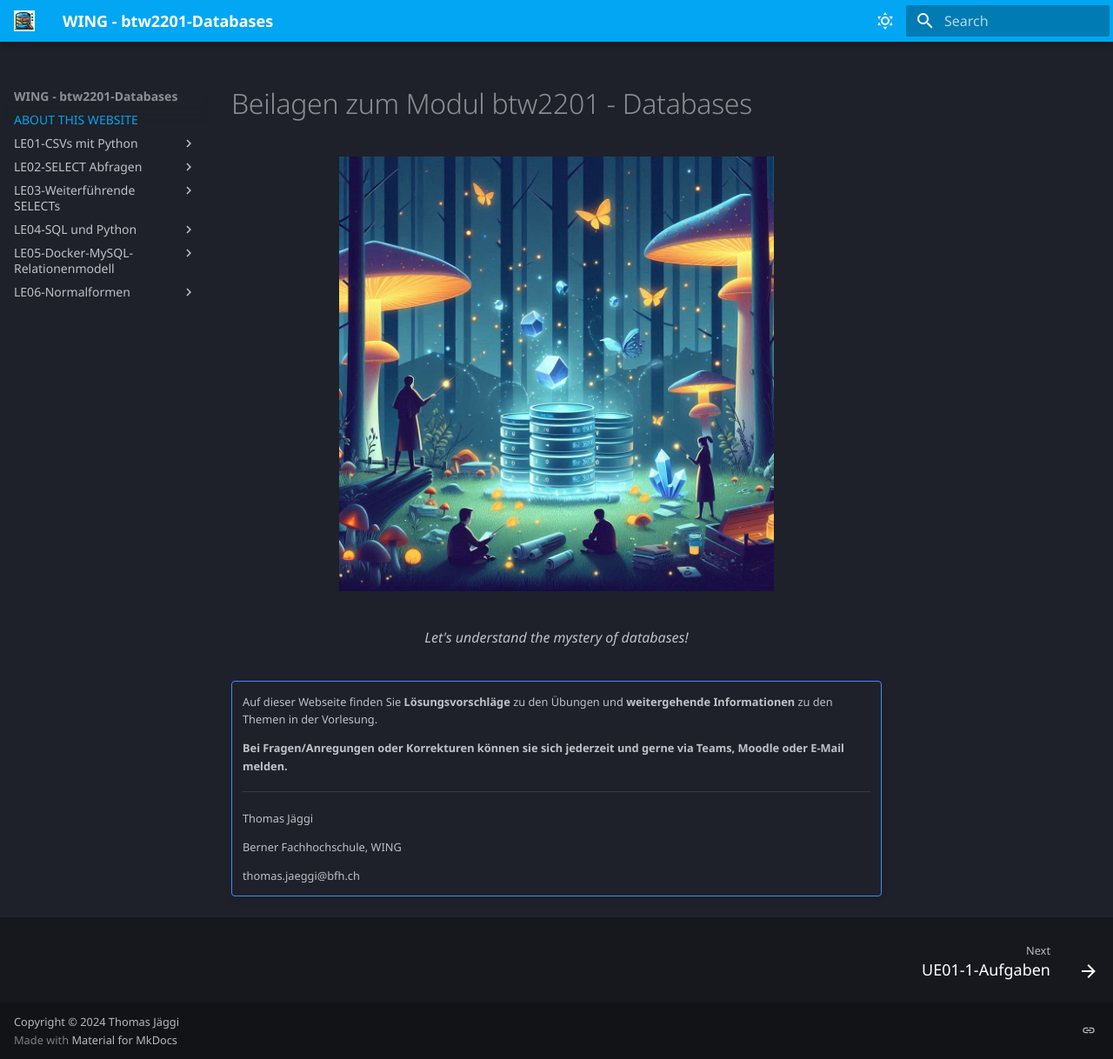
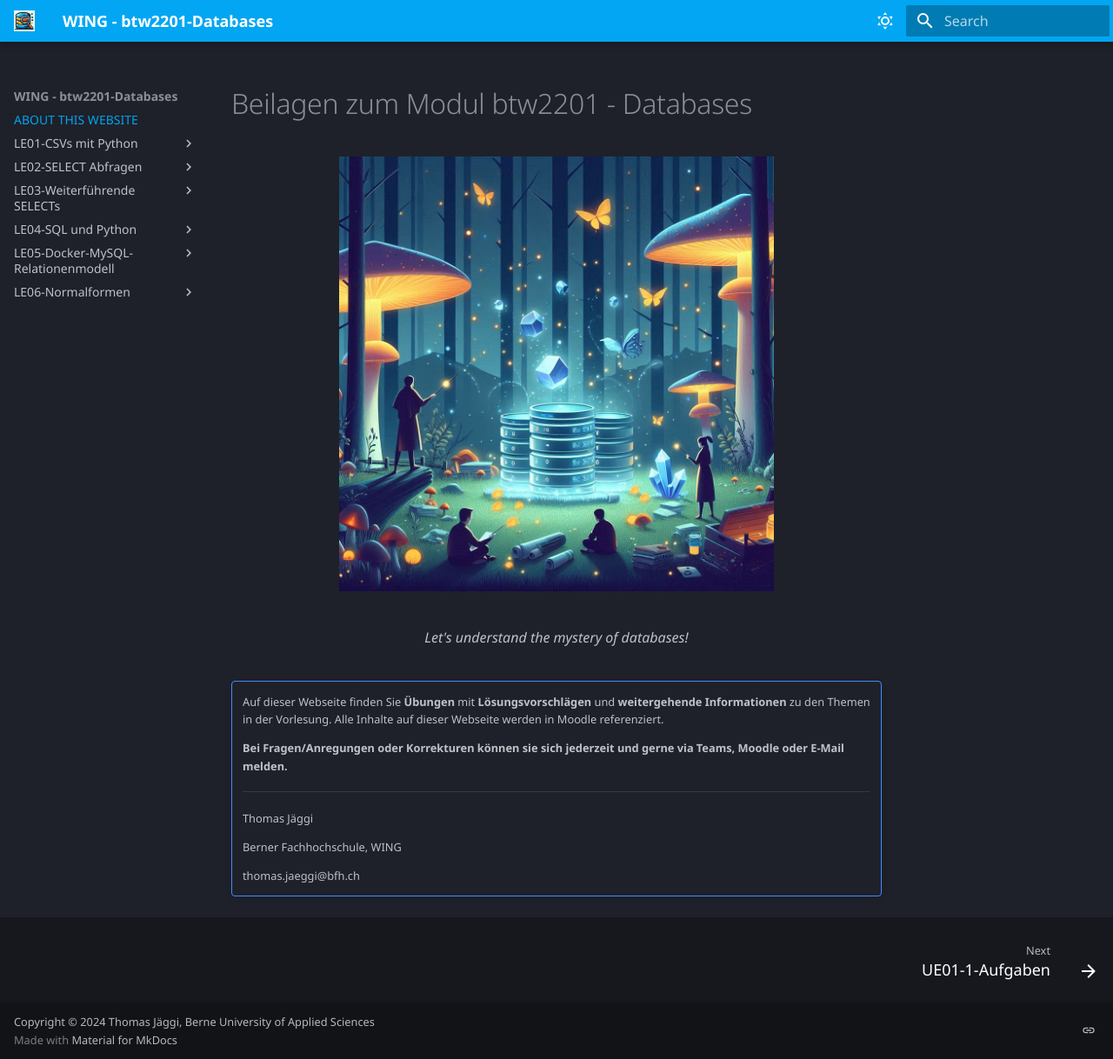
Before and after one commit to tjaeggi/btw2201_databases, an MkDocs documentation site: the page built from docs/index.md, in a window 1280 px wide and 1218 px high. Shown: the whole window at 87% size. Built offline with MkDocs 1.6.1 and Material for MkDocs 9.7.7, drawn with Linux system fonts in a browser that asks for light colours; some web fonts are replaced.

Commit message:
Sun Oct 27 01:42:28 AM CEST 2024

```diff
--- a/docs/index.md
+++ b/docs/index.md
@@ -10,7 +10,7 @@
 
 !!! note ""
 
-    Auf dieser Webseite finden Sie **Lösungsvorschläge** zu den Übungen und **weitergehende Informationen** zu den Themen in der Vorlesung.
+    Auf dieser Webseite finden Sie **Übungen** mit **Lösungsvorschlägen** und **weitergehende Informationen** zu den Themen in der Vorlesung. Alle Inhalte auf dieser Webseite werden in Moodle referenziert.
 
     **Bei Fragen/Anregungen oder Korrekturen können sie sich jederzeit und gerne via Teams, Moodle oder E-Mail melden.**
 
--- a/mkdocs.yml
+++ b/mkdocs.yml
@@ -50,7 +50,7 @@ extra:
     - icon: simple/linkedin
       link: https://www.linkedin.com/in/thomas-j%C3%A4ggi-026350141/
 
-copyright: Copyright &copy; 2024 Thomas Jäggi
+copyright: Copyright &copy; 2024 Thomas Jäggi, Berne University of Applied Sciences
 
 markdown_extensions:
   - attr_list
```
Also changed, not shown: docs/le01/Loesungsvorschlaege_ue01-1.md (+8 -4 lines).
